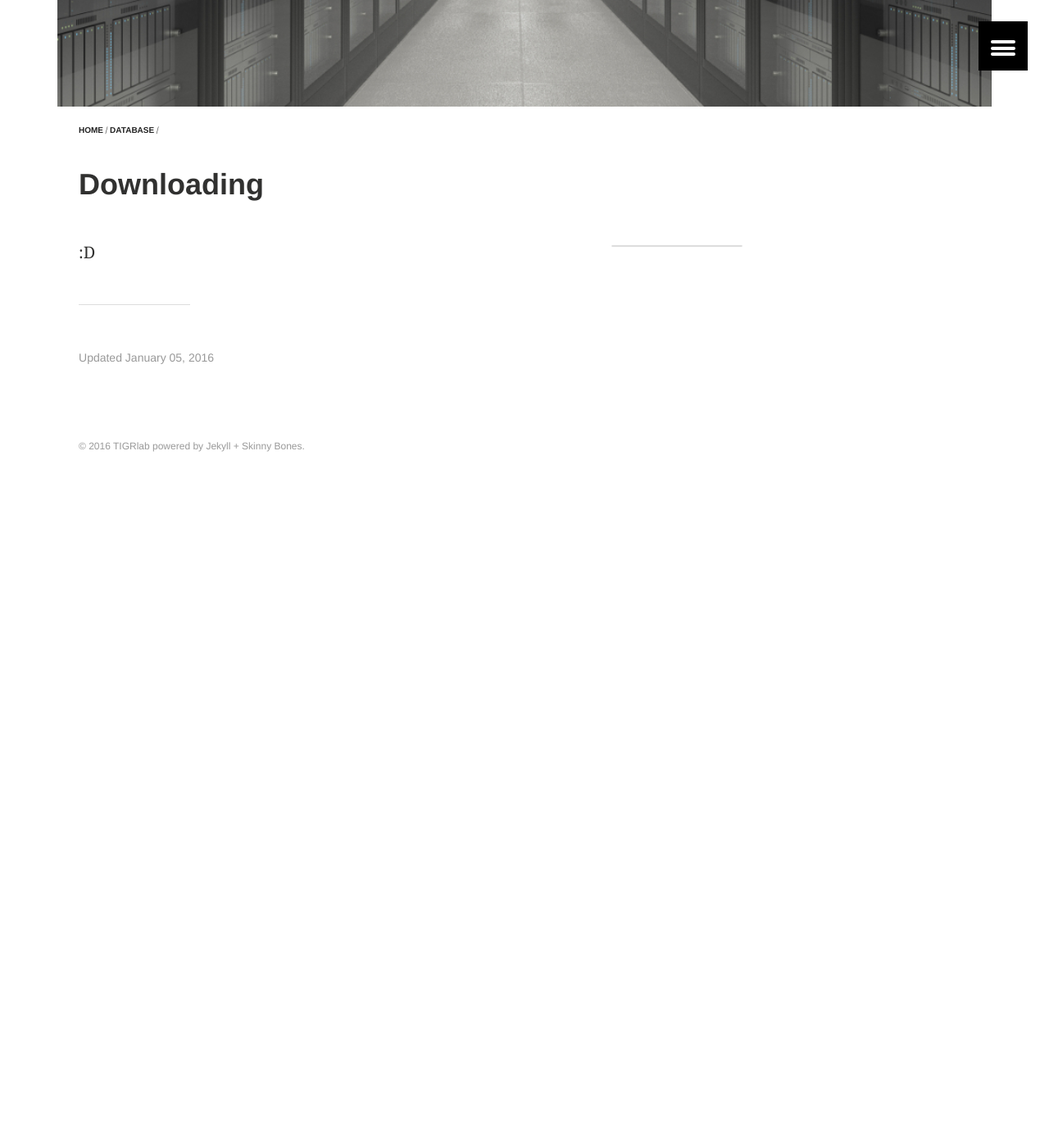
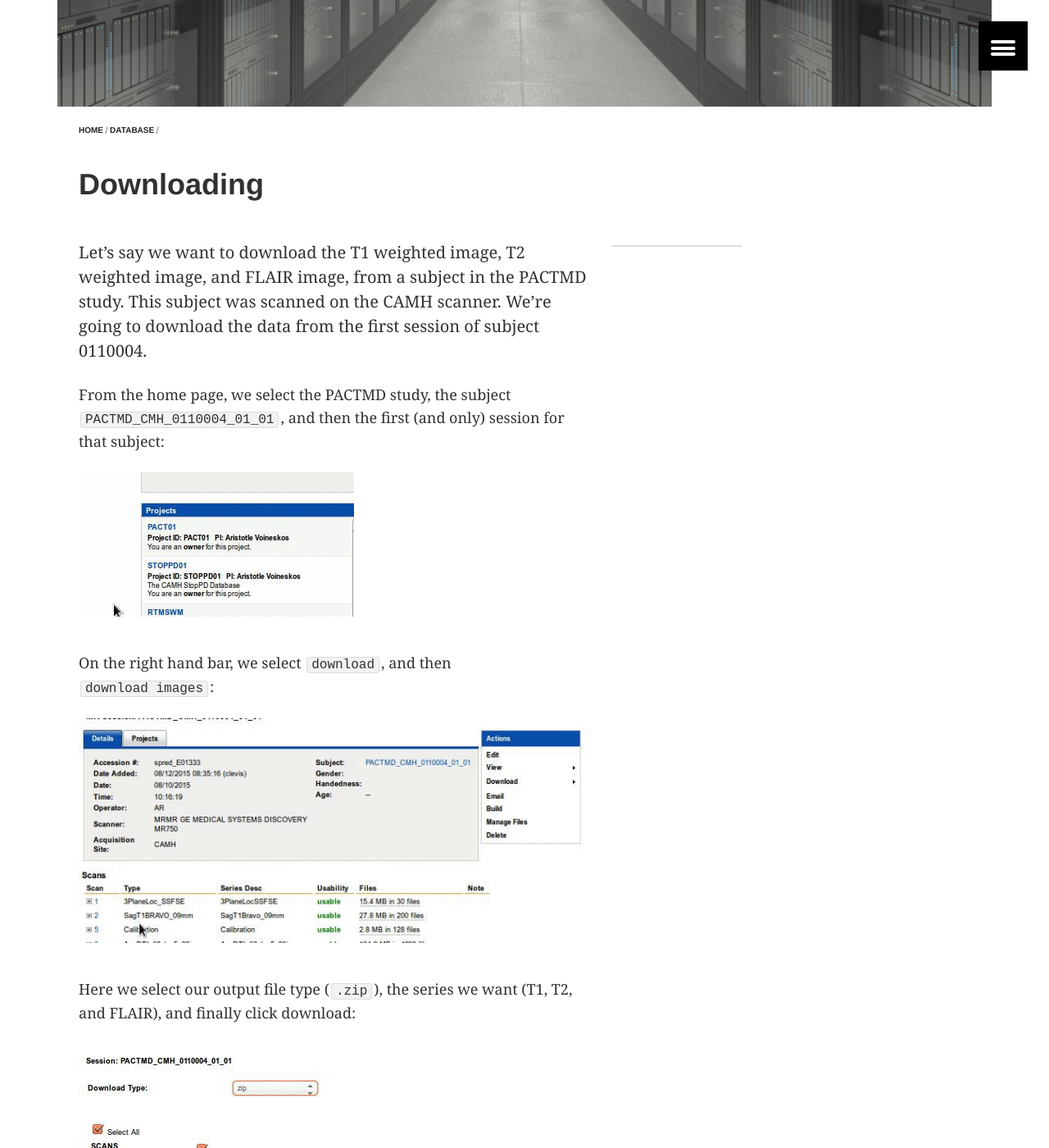
Before and after one commit to TIGRLab/tigrlab.github.io, a Jekyll site: the page built from _posts/database/2016-01-05-downloading.md, in a window 1280 px wide and 1400 px high, scrolled down 438 px. Shown: the whole window at 82% size. Built offline with Jekyll 4.4.1, drawn with Linux system fonts in a browser that asks for light colours; before the commit the page ends 1068 px from its top, so only the background shows below that; some of the changed text lies outside the part shown.

Commit message:
added animated gif tutorial for downloading...

```diff
--- a/_posts/database/2016-01-05-downloading.md
+++ b/_posts/database/2016-01-05-downloading.md
@@ -11,4 +11,24 @@ image:
   teaser: teaser.database.jpg
 ---
 
-:D
+Let's say we want to download the T1 weighted image, T2 weighted image, and FLAIR image, from a subject in the PACTMD study. This subject was scanned on the CAMH scanner. We're going to download the data from the first session of subject 0110004.
+
+From the home page, we select the PACTMD study, the subject `PACTMD_CMH_0110004_01_01`, and then the first (and only) session for that subject:
+
+<figure>
+	<a href="/images/guide.xnat-go-to-subject.gif"><img src="/images/guide.xnat-go-to-subject.gif"></a>
+</figure>
+
+On the right hand bar, we select `download`, and then `download images`:
+
+<figure>
+	<a href="/images/guide.xnat-dl-link.gif"><img src="/images/guide.xnat-dl-link.gif"></a>
+</figure>
+
+Here we select our output file type (`.zip`), the series we want (T1, T2, and FLAIR), and finally click download:
+
+<figure>
+	<a href="/images/guide.xnat-dl-dicoms.gif"><img src="/images/guide.xnat-dl-dicoms.gif"></a>
+</figure>
+
+The DICOM files selected will be in the archive saved to your computer. You might need a program to 'unzip' your data such as [WinZip](http://www.winzip.com) for Windows or [UnRarX](http://unrarx.en.softonic.com/mac) for Mac.
```
Also changed, not shown: images/guide.xnat-dl-dicoms.gif (added), images/guide.xnat-dl-link.gif (added), images/guide.xnat-go-to-subject.gif (added).
